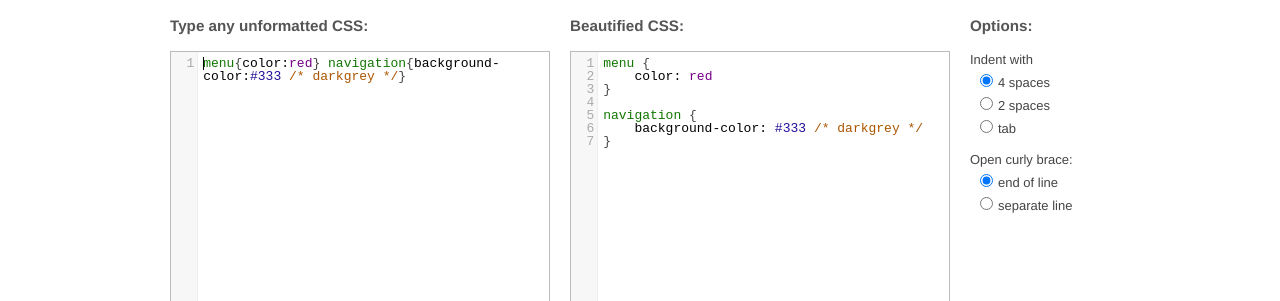
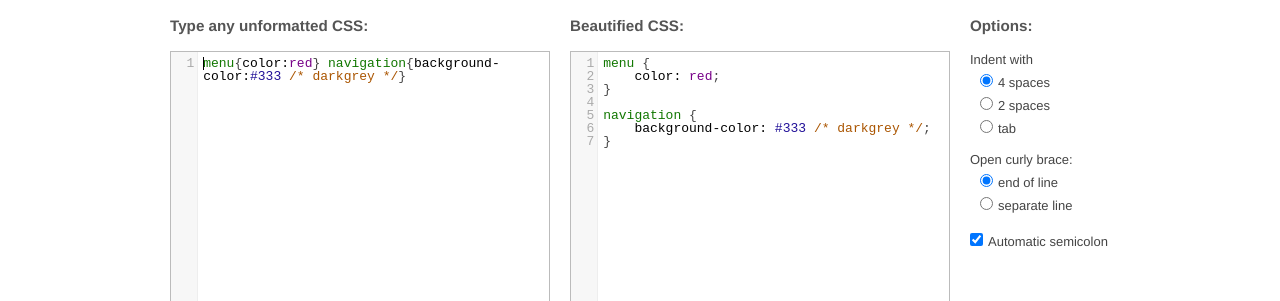
Before and after one commit to senchalabs/cssbeautify, a plain HTML site: page index.html in a window 1280 px wide. Shown: the part 197-498 px from the top of the page. Drawn offline with Linux system fonts and the light colour scheme.

Commit message:
Option for automatically insert the last semicolon.

```diff
--- a/cssbeautify.js
+++ b/cssbeautify.js
@@ -35,6 +35,7 @@
         var options, index = 0, length = style.length, blocks, formatted = '',
             ch, ch2, str, state, State, depth, quote, comment,
             openbracesuffix = true,
+            autosemicolon = false,
             trimRight;
 
         options = arguments.length > 1 ? opt : {};
@@ -43,6 +44,9 @@
         }
         if (typeof options.openbrace === 'string') {
             openbracesuffix = (options.openbrace === 'end-of-line');
+        }
+        if (typeof options.autosemicolon === 'boolean') {
+            autosemicolon = options.autosemicolon;
         }
 
         function isWhitespace(c) {
@@ -86,6 +90,13 @@
         function closeBlock() {
             depth -= 1;
             formatted = trimRight(formatted);
+
+            if (autosemicolon) {
+                if (formatted.charAt(formatted.length - 1) !== ';') {
+                    formatted += ';';
+                }
+            }
+
             formatted += '\n';
             appendIndent();
             formatted += '}';
--- a/format.js
+++ b/format.js
@@ -22,6 +22,10 @@ function format() {
 
         if (document.getElementById('openbrace-separate-line').checked) {
             options.openbrace = 'separate-line';
+        }
+
+        if (document.getElementById('autosemicolon').checked) {
+            options.autosemicolon = true;
         }
 
         if (typeof editor === undefined) {
--- a/index.html
+++ b/index.html
@@ -44,6 +44,7 @@
         <label><input checked type="radio" name="openbrace" id="openbrace-end-of-line" onChange='format()'>end of line</label><br>
         <label><input type="radio" name="openbrace" id="openbrace-separate-line" onChange='format()'>separate line</label>
         </p>
+        <p><label><input checked type="checkbox" name="autosemicolon" id="autosemicolon" onChange='format()'>Automatic semicolon</label></p>
     </div>
 
     <br clear="all"/>
--- a/style.css
+++ b/style.css
@@ -100,7 +100,11 @@ textarea {
 }
 
 .container .options input {
-    margin: 5px 5px 5px 10px;
+    margin: 5px 5px 5px 0px;
+}
+
+.container .options input[type=radio] {
+    margin-left: 10px;
 }
 
 .footer {
```
Also changed, not shown: README.md.
